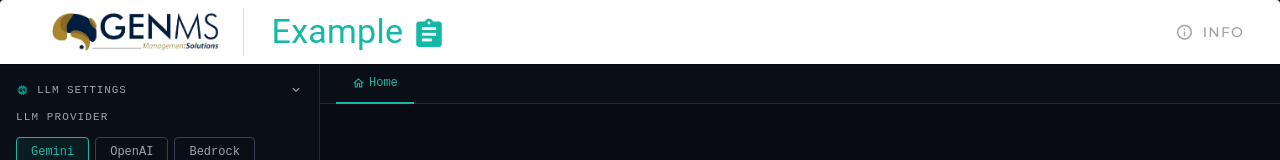
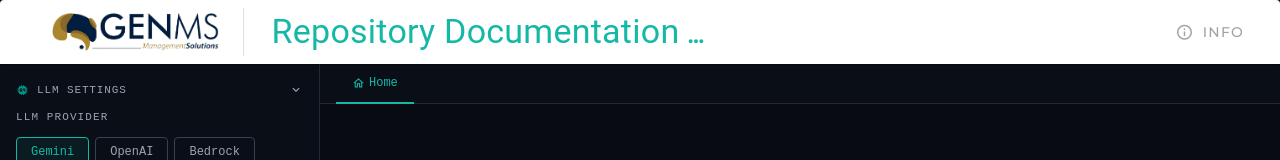
Before and after one commit to GustavAsano/Repo-doc, a Vue app in the folder frontend/: page / in a window 1280 px wide. Shown: the top 160 px of the page. Built offline with nearby package versions, Linux system fonts and the light colour scheme; no server answers.

Commit message:
Change title

```diff
--- a/frontend/src/components/Header.vue
+++ b/frontend/src/components/Header.vue
@@ -9,7 +9,7 @@
       <v-divider class="mx-2" inset vertical></v-divider>
     </template>
     <v-app-bar-title class="text-primary font-weight-black">
-      <span class="text-h4">Example <v-icon size="x-small" icon="mdi-clipboard-text" /></span>
+      <span class="text-h4">Repository Documentation <v-icon size="x-small" icon="mdi-clipboard-text" /></span>
     </v-app-bar-title>
     <v-spacer></v-spacer>
 
@@ -19,9 +19,9 @@
       </template>
 
       <template #default>
-        <v-card title="GenMS - Example">
+        <v-card title="GenMS - Repository Documentation">
           <v-card-text>
-            Example is an AI project developed by the GenMS team in
+            Repository Documentation is an AI project developed by the GenMS team in
             <a href="https://www.managementsolutions.com" target="_blank">Management Solutions</a>.
           </v-card-text>
           <v-card-actions>
```
